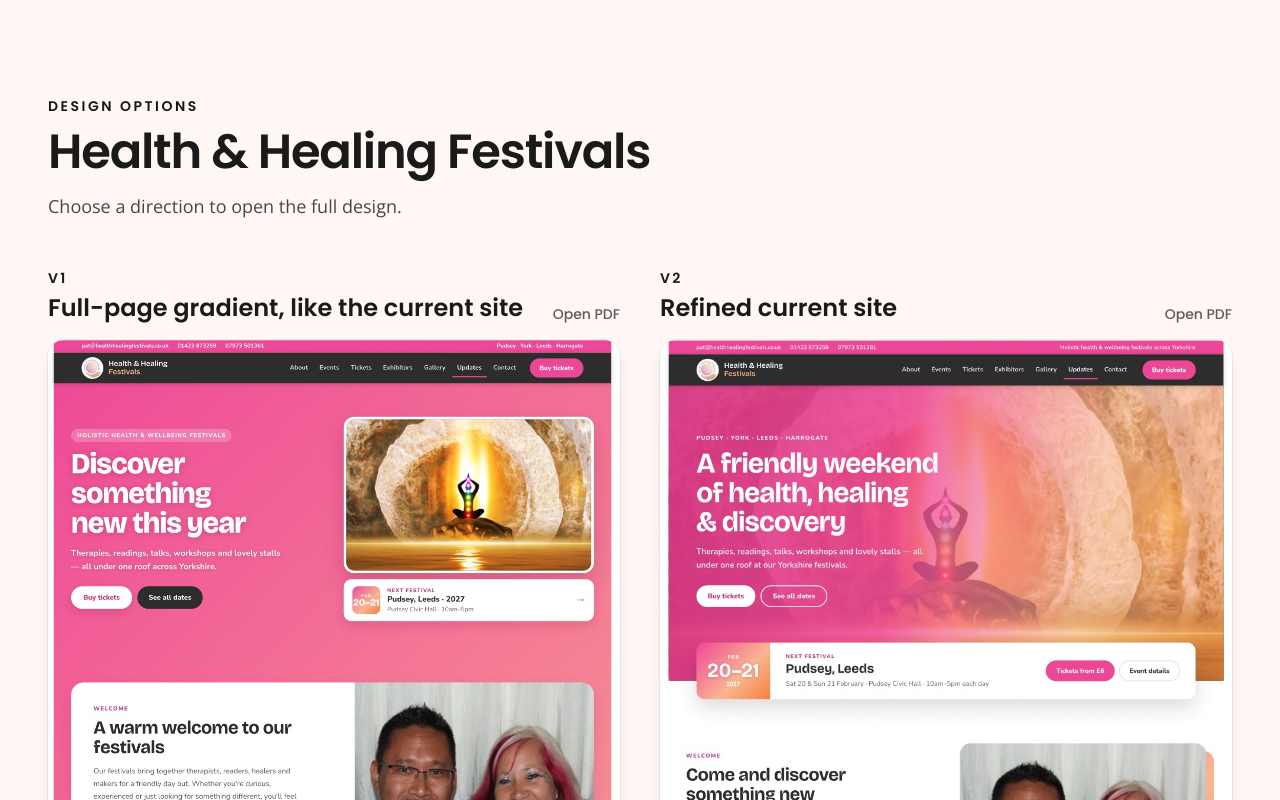
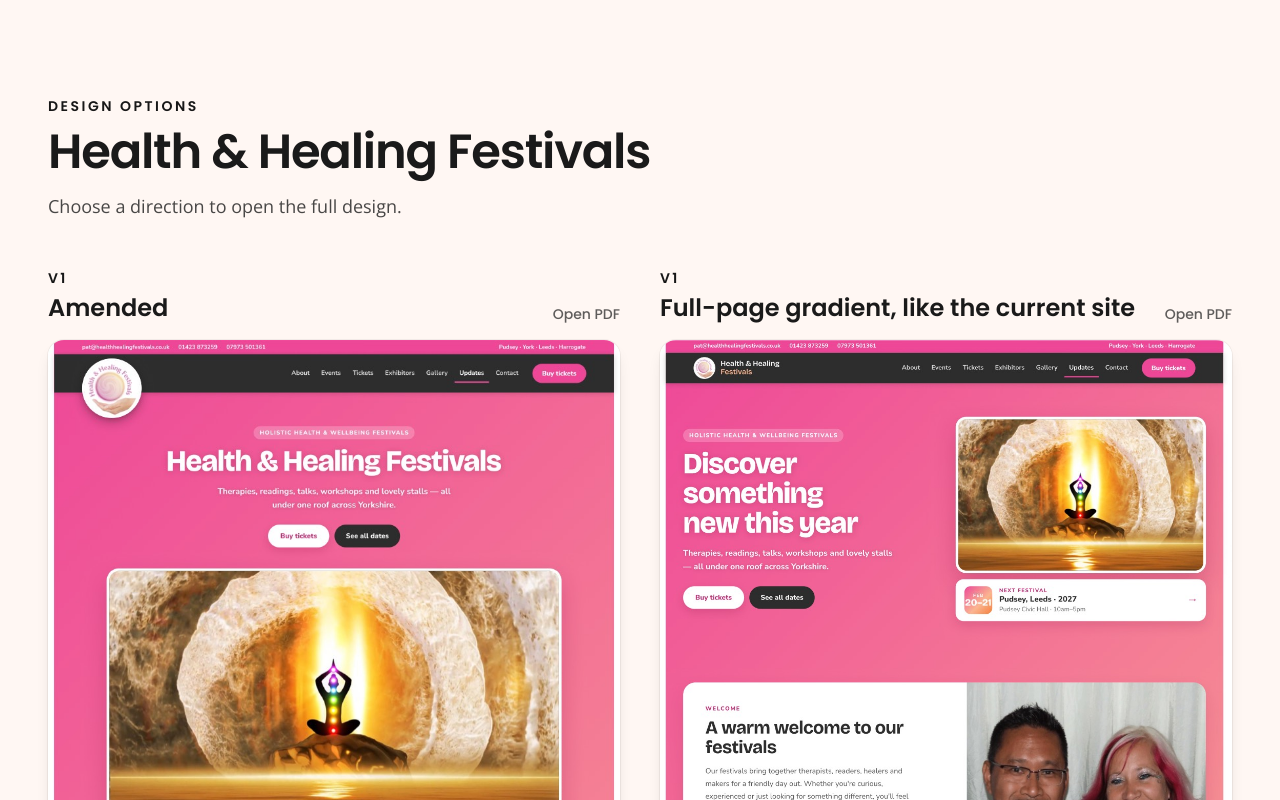
Before and after one commit to mckennapaul27/bunker-digital-fe-new-tw, a Next.js app: page /healthhealingfestivals in a window 1280 px wide. Shown: the top 800 px of the page. Built offline with nearby package versions, Linux system fonts and the light colour scheme; no server answers; what storyblok-js-client would draw is missing.

Commit message:
added further pdf

```diff
--- a/app/(client-designs)/healthhealingfestivals/page.tsx
+++ b/app/(client-designs)/healthhealingfestivals/page.tsx
@@ -11,6 +11,14 @@
 };
 
 const designs = [
+  {
+    version: "V1",
+    title: "Amended",
+    thumbnail: "/client-designs/healthhealingfestivals/thumbs/v1-amended.jpg",
+    width: 871,
+    height: 4200,
+    file: "V1 - Amended.pdf",
+  },
   {
     version: "V1",
     title: "Full-page gradient, like the current site",
@@ -68,7 +76,7 @@
             );
 
             return (
-              <li key={design.version}>
+              <li key={design.file}>
                 <a
                   href={href}
                   target="_blank"
```
Also changed, not shown: public/client-designs/healthhealingfestivals/thumbs/v1-amended.jpg (added), 1 other file (tests, documents, lock files or other folders).
